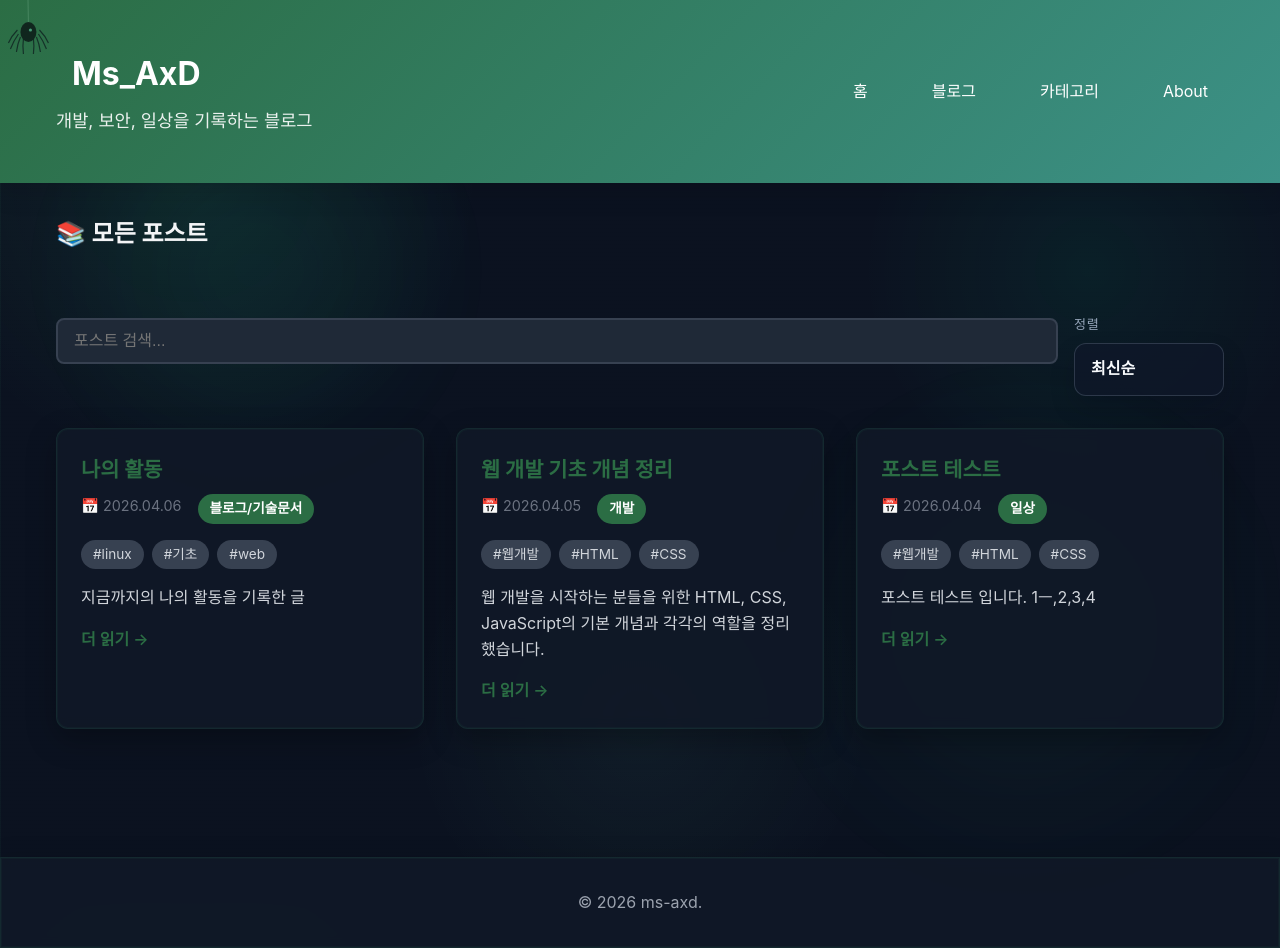
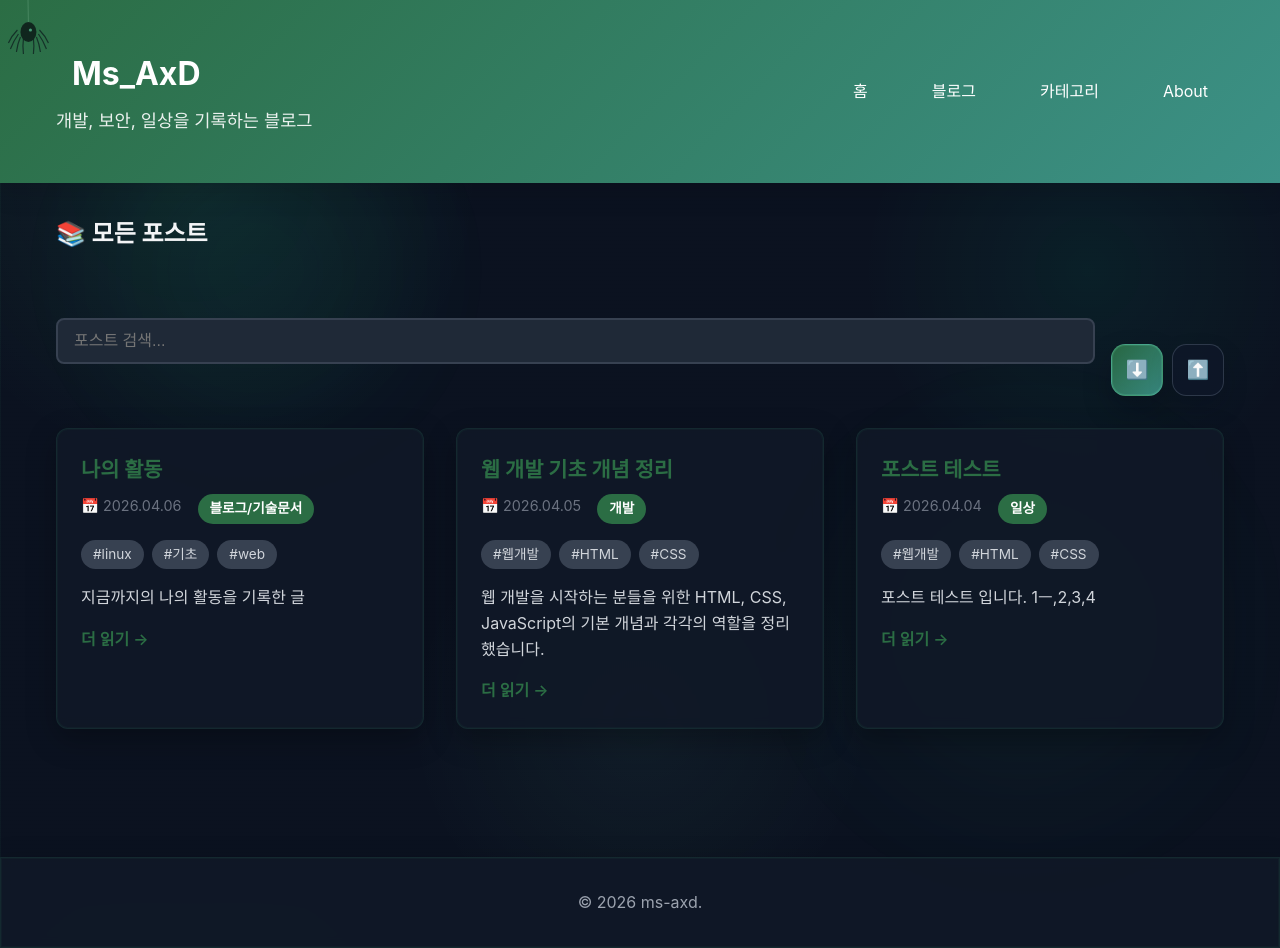
Before and after one commit to ms-axd/ms-axd.github.io, a Jekyll site: the page built from blog.html, in a window 1280 px wide. Built offline with Jekyll 4.4.1, drawn with Linux system fonts in a browser that asks for light colours.

Commit message:
blog sort2

```diff
--- a/assets/css/style.scss
+++ b/assets/css/style.scss
@@ -189,36 +189,42 @@ main {
 
 .blog-sort {
   display: flex;
-  flex-direction: column;
-  gap: 0.45rem;
-  min-width: 150px;
-  color: #cbd5e1;
+  gap: 0.55rem;
+  align-items: center;
 }
 
-.blog-sort label {
-  font-size: 0.82rem;
-  letter-spacing: 0.06em;
-  text-transform: uppercase;
-  color: #94a3b8;
-}
-
-.blog-sort__select {
-  appearance: none;
+.blog-sort__button {
+  width: 52px;
+  height: 52px;
   border: 1px solid rgba(148, 163, 184, 0.24);
   background: rgba(15, 23, 42, 0.7);
   color: #f8fafc;
-  border-radius: 0.75rem;
-  padding: 0.8rem 2.7rem 0.8rem 1rem;
-  font: inherit;
-  font-weight: 600;
+  border-radius: 0.9rem;
+  font-size: 1.15rem;
   cursor: pointer;
+  display: grid;
+  place-items: center;
   box-shadow: 0 12px 24px rgba(2, 6, 23, 0.18);
+  transition: var(--transition);
 }
 
-.blog-sort__select:focus {
+.blog-sort__button:hover {
+  transform: translateY(-1px);
+  border-color: rgba(110, 231, 183, 0.3);
+}
+
+.blog-sort__button:focus {
   outline: none;
   border-color: rgba(110, 231, 183, 0.45);
   box-shadow: 0 0 0 3px rgba(110, 231, 183, 0.14);
+}
+
+.blog-sort__button.is-active {
+  background: linear-gradient(135deg, rgba(43, 109, 68, 0.92), rgba(60, 145, 135, 0.92));
+  border-color: rgba(110, 231, 183, 0.35);
+  box-shadow:
+    0 14px 28px rgba(2, 6, 23, 0.28),
+    0 0 0 1px rgba(110, 231, 183, 0.14) inset;
 }
 
 .home-calendar-card {
--- a/assets/js/blog-sort.js
+++ b/assets/js/blog-sort.js
@@ -1,8 +1,8 @@
 document.addEventListener('DOMContentLoaded', () => {
-  const sortSelect = document.querySelector('#post-sort');
+  const sortButtons = Array.from(document.querySelectorAll('[data-sort-order]'));
   const postsGrid = document.querySelector('[data-sortable-posts]');
 
-  if (!sortSelect || !postsGrid) {
+  if (!sortButtons.length || !postsGrid) {
     return;
   }
 
@@ -21,14 +21,25 @@ document.addEventListener('DOMContentLoaded', () => {
     });
   };
 
+  const setActiveButton = activeOrder => {
+    sortButtons.forEach(button => {
+      const isActive = button.dataset.sortOrder === activeOrder;
+      button.classList.toggle('is-active', isActive);
+      button.setAttribute('aria-pressed', isActive ? 'true' : 'false');
+    });
+  };
+
   const renderSortedCards = order => {
     const sortedCards = getSortedCards(order);
     sortedCards.forEach(card => postsGrid.appendChild(card));
+    setActiveButton(order);
   };
 
-  renderSortedCards(sortSelect.value);
+  renderSortedCards('newest');
 
-  sortSelect.addEventListener('change', event => {
-    renderSortedCards(event.target.value);
+  sortButtons.forEach(button => {
+    button.addEventListener('click', () => {
+      renderSortedCards(button.dataset.sortOrder);
+    });
   });
 });
--- a/blog.html
+++ b/blog.html
@@ -15,12 +15,13 @@ permalink: /blog/
       </div>
     </div>
 
-    <div class="blog-sort">
-      <label for="post-sort">정렬</label>
-      <select id="post-sort" class="blog-sort__select">
-        <option value="newest">최신순</option>
-        <option value="oldest">오래된순</option>
-      </select>
+    <div class="blog-sort" aria-label="포스트 정렬">
+      <button type="button" class="blog-sort__button is-active" data-sort-order="newest" aria-pressed="true" title="최신순">
+        ⬇️
+      </button>
+      <button type="button" class="blog-sort__button" data-sort-order="oldest" aria-pressed="false" title="오래된순">
+        ⬆️
+      </button>
     </div>
   </div>
 
```
